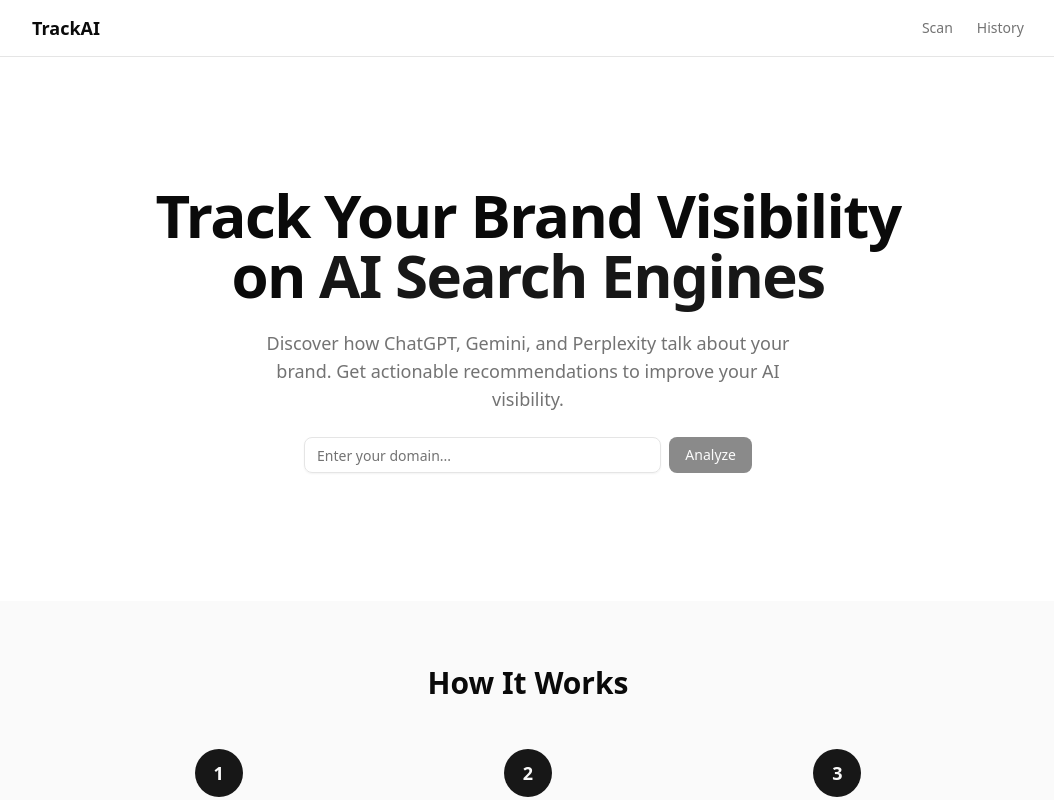
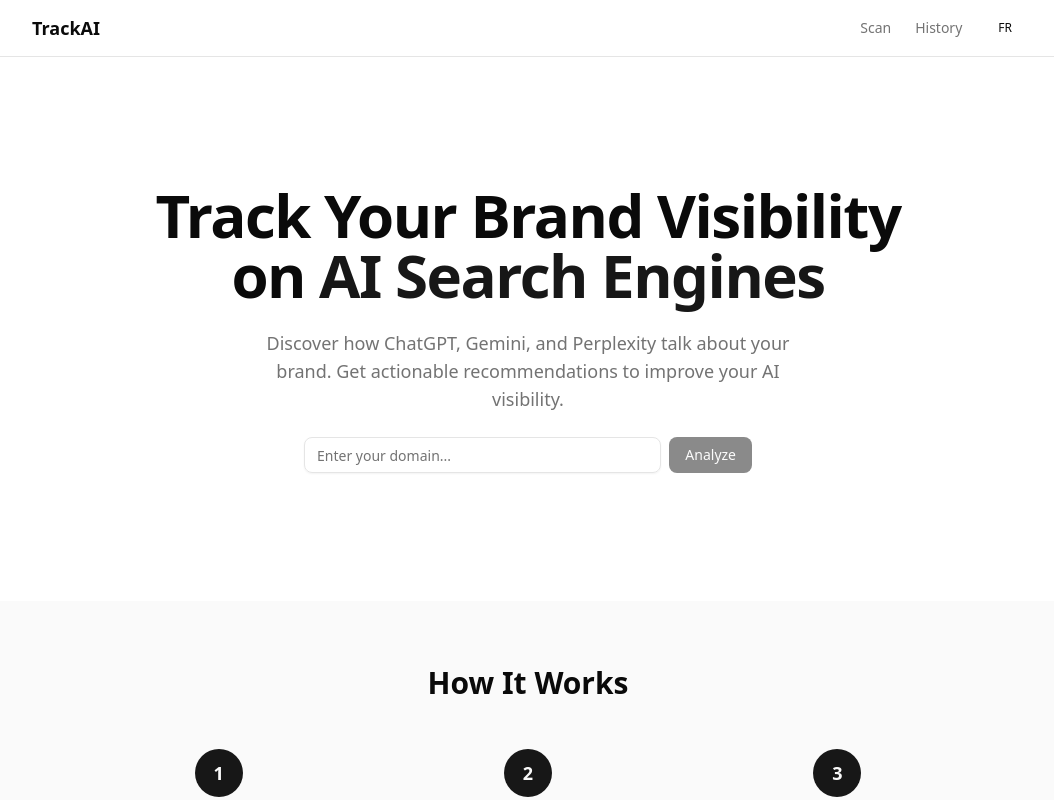
Before and after one commit to iiishuu/TrackAI, a Next.js app: page / in a window 1280 px wide. Shown: the top 800 px of the page, without its empty margins (112-1166 px from the left). Built offline with nearby package versions, Linux system fonts and the light colour scheme; no server answers.

Commit message:
feat: add locale toggle and context provider
DictionaryProvider wraps the app, passing typed dictionary to client
components. LocaleSwitcher in navbar toggles FR/EN via cookie.
Layout reads locale server-side and sets <html lang>.

```diff
--- a/src/app/layout.tsx
+++ b/src/app/layout.tsx
@@ -1,6 +1,11 @@
 import type { Metadata } from "next";
 import { Geist, Geist_Mono } from "next/font/google";
 import { Navbar } from "@/frontend/components/layout/Navbar";
+import { DictionaryProvider } from "@/frontend/components/providers/DictionaryProvider";
+import {
+  getServerLocale,
+  getServerDictionary,
+} from "@/shared/i18n/server";
 import "./globals.css";
 
 const geistSans = Geist({
@@ -13,24 +18,31 @@ const geistMono = Geist_Mono({
   subsets: ["latin"],
 });
 
-export const metadata: Metadata = {
-  title: "TrackAI — AI Visibility Tracker",
-  description:
-    "Track your brand visibility across AI search engines like ChatGPT, Gemini, and Perplexity.",
-};
+export async function generateMetadata(): Promise<Metadata> {
+  const t = await getServerDictionary();
+  return {
+    title: t.meta.siteTitle,
+    description: t.meta.siteDescription,
+  };
+}
 
-export default function RootLayout({
+export default async function RootLayout({
   children,
 }: Readonly<{
   children: React.ReactNode;
 }>) {
+  const locale = await getServerLocale();
+  const dictionary = await getServerDictionary();
+
   return (
-    <html lang="en">
+    <html lang={locale}>
       <body
         className={`${geistSans.variable} ${geistMono.variable} antialiased`}
       >
-        <Navbar />
-        {children}
+        <DictionaryProvider dictionary={dictionary} locale={locale}>
+          <Navbar />
+          {children}
+        </DictionaryProvider>
       </body>
     </html>
   );
--- /dev/null
+++ b/src/frontend/components/layout/LocaleSwitcher.tsx
@@ -0,0 +1,19 @@
+"use client";
+
+import { useLocale } from "@/frontend/hooks/useLocale";
+import { Button } from "@/frontend/components/ui/button";
+
+export function LocaleSwitcher() {
+  const { locale, setLocale } = useLocale();
+
+  return (
+    <Button
+      variant="ghost"
+      size="sm"
+      onClick={() => setLocale(locale === "en" ? "fr" : "en")}
+      className="text-xs font-medium"
+    >
+      {locale === "en" ? "FR" : "EN"}
+    </Button>
+  );
+}
--- a/src/frontend/components/layout/Navbar.tsx
+++ b/src/frontend/components/layout/Navbar.tsx
@@ -1,6 +1,10 @@
 import Link from "next/link";
+import { getServerDictionary } from "@/shared/i18n/server";
+import { LocaleSwitcher } from "./LocaleSwitcher";
 
-export function Navbar() {
+export async function Navbar() {
+  const t = await getServerDictionary();
+
   return (
     <nav className="border-b">
       <div className="mx-auto flex h-14 max-w-5xl items-center justify-between px-4">
@@ -12,14 +16,15 @@ export function Navbar() {
             href="/scan"
             className="text-sm text-muted-foreground transition-colors hover:text-foreground"
           >
-            Scan
+            {t.nav.scan}
           </Link>
           <Link
             href="/history"
             className="text-sm text-muted-foreground transition-colors hover:text-foreground"
           >
-            History
+            {t.nav.history}
           </Link>
+          <LocaleSwitcher />
         </div>
       </div>
     </nav>
--- /dev/null
+++ b/src/frontend/components/providers/DictionaryProvider.tsx
@@ -0,0 +1,35 @@
+"use client";
+
+import { createContext, useContext } from "react";
+import type { Dictionary, Locale } from "@/shared/i18n/types";
+
+interface DictionaryContextValue {
+  t: Dictionary;
+  locale: Locale;
+}
+
+const DictionaryContext = createContext<DictionaryContextValue | null>(null);
+
+export function DictionaryProvider({
+  dictionary,
+  locale,
+  children,
+}: {
+  dictionary: Dictionary;
+  locale: Locale;
+  children: React.ReactNode;
+}) {
+  return (
+    <DictionaryContext.Provider value={{ t: dictionary, locale }}>
+      {children}
+    </DictionaryContext.Provider>
+  );
+}
+
+export function useDictionary(): DictionaryContextValue {
+  const ctx = useContext(DictionaryContext);
+  if (!ctx) {
+    throw new Error("useDictionary must be used within DictionaryProvider");
+  }
+  return ctx;
+}
--- /dev/null
+++ b/src/frontend/hooks/useLocale.ts
@@ -0,0 +1,29 @@
+"use client";
+
+import { useState, useCallback } from "react";
+import type { Locale } from "@/shared/i18n/types";
+import { DEFAULT_LOCALE, LOCALE_COOKIE, isValidLocale } from "@/shared/i18n";
+
+function getLocaleFromCookie(): Locale {
+  if (typeof document === "undefined") return DEFAULT_LOCALE;
+  const match = document.cookie
+    .split("; ")
+    .find((row) => row.startsWith(`${LOCALE_COOKIE}=`));
+  const value = match?.split("=")[1];
+  return value && isValidLocale(value) ? value : DEFAULT_LOCALE;
+}
+
+export function useLocale(): {
+  locale: Locale;
+  setLocale: (newLocale: Locale) => void;
+} {
+  const [locale, setLocaleState] = useState<Locale>(getLocaleFromCookie);
+
+  const setLocale = useCallback((newLocale: Locale) => {
+    document.cookie = `${LOCALE_COOKIE}=${newLocale};path=/;max-age=${60 * 60 * 24 * 365};SameSite=Lax`;
+    setLocaleState(newLocale);
+    window.location.reload();
+  }, []);
+
+  return { locale, setLocale };
+}
```
